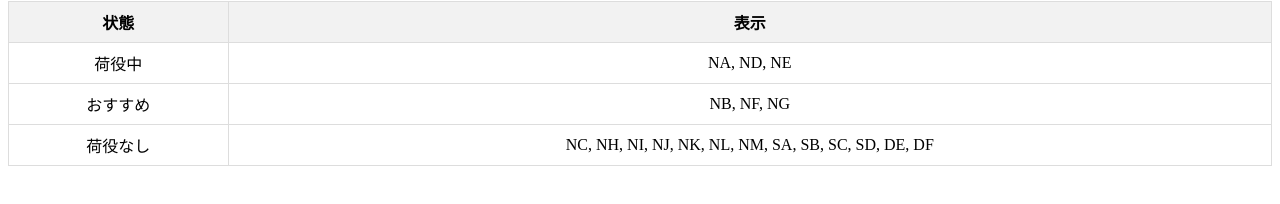
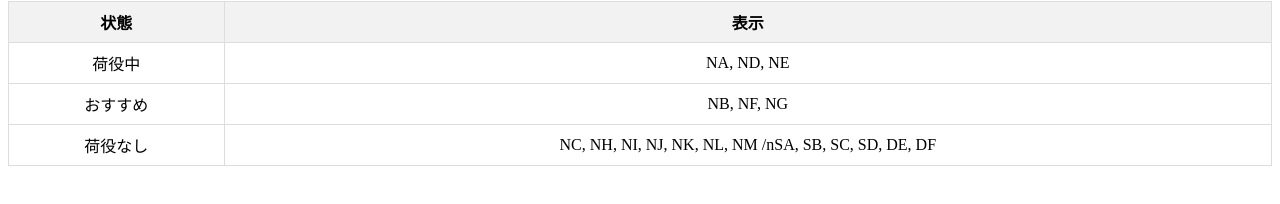
Before and after one commit to akasofuanimal/szjtest, a plain HTML site: page index.html in a window 1280 px wide. Shown: the part 88-292 px from the top of the page. Drawn offline with Linux system fonts and the light colour scheme.

Commit message:
Update index.html

```diff
--- a/index.html
+++ b/index.html
@@ -37,7 +37,7 @@
         </tr>
         <tr>
             <td>荷役なし</td>
-            <td>NC, NH, NI, NJ, NK, NL, NM, SA, SB, SC, SD, DE, DF</td>
+            <td>NC, NH, NI, NJ, NK, NL, NM /nSA, SB, SC, SD, DE, DF</td>
         </tr>
     </table>
     <script>
```
